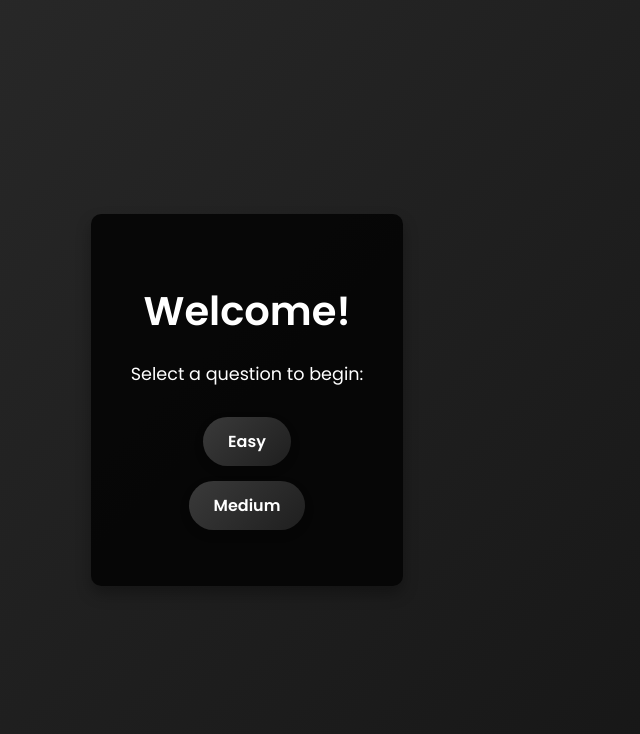
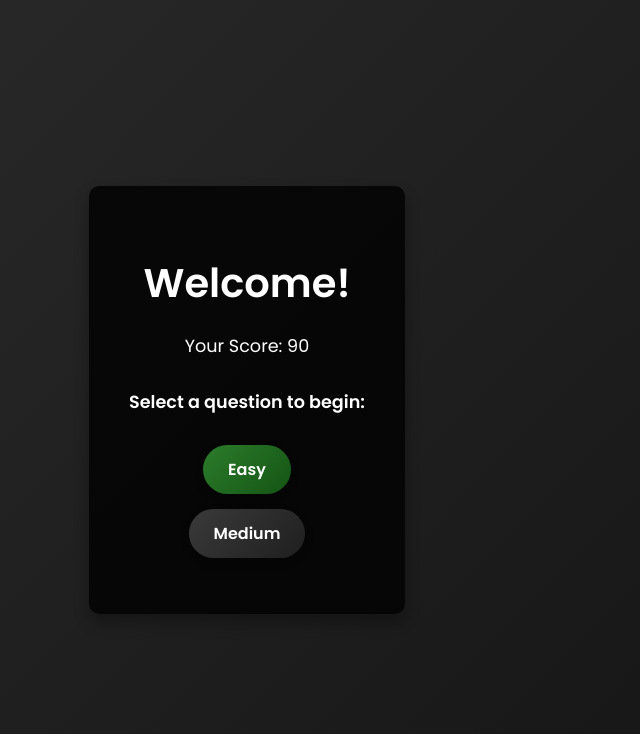
Before and after one commit to acmbpdc/yolo-estimation-stall, a Django app: page /quiz/welcome/ in a window 1280 px wide. Shown: the top 734 px of the page, without its empty margins (393-1033 px from the left). Run offline with Django 5.2, Linux system fonts and the light colour scheme; a user stored in the database is signed in; data comes from the database, SQL or seed files in the repository.

Commit message:
feat: added score display + highlight completed questions + added back btn

```diff
--- a/quizapp/templates/quiz_template.html
+++ b/quizapp/templates/quiz_template.html
@@ -69,11 +69,16 @@
         input[type="hidden"] {
             display: none; /* Keep hidden input invisible */
         }
+        .back-btn {
+            font-size: 4em;
+            text-decoration: none;
+        }
     </style>
 </head>
 <body>
     <div class="container">
         <h1>Quiz Question</h1>
+        <a class="back-btn" href="{% url 'welcome' %}" class="back-btn">🔙</a>
         <p>{{ question_text }}</p> <!-- Question from the backend -->
 
         <!-- Display error if any -->
--- a/quizapp/templates/welcome.html
+++ b/quizapp/templates/welcome.html
@@ -54,16 +54,26 @@
             background: linear-gradient(135deg, #444444, #292929);
             transform: translateY(-5px);
         }
+
+        .completed {
+            background: linear-gradient(135deg, #2c7c2c, #145414);
+        }
     </style>
 </head>
 <body>
     <div class="container">
         <h1>Welcome!</h1>
-        <p>Select a question to begin:</p>
+        <p>Your Score: {{score}}</p>
+        <p><strong>Select a question to begin:</strong></p>
         <ul>
             {% for question in questions %}
                 <li>
+                    {% if question.id in completed_question_ids %}
+                    <script> console.log(`{{completed_question_ids}}`);</script>
+                    <a href="{% url 'quiz_template' question.id %}" class="completed">
+                    {% else %}
                     <a href="{% url 'quiz_template' question.id %}">
+                    {% endif %}
                         {% if question.id == 1 %}
                             Easy
                         {% elif question.id == 2 %}
@@ -72,6 +82,7 @@
                             Question {{ question.id }}
                         {% endif %}
                     </a>
+
                 </li>
             {% endfor %}
         </ul>
--- a/quizapp/views.py
+++ b/quizapp/views.py
@@ -38,7 +38,22 @@ def login_view(request):
 @login_required
 def welcome_view(request):
     questions=Question.objects.all()
-    return render(request, 'welcome.html',{'questions':questions})
+    completed_question_ids = []
+
+    score = 0
+    for question in questions:
+        # Check for question completion
+        quiz_attempt = QuizAttempt.objects.filter(user=request.user, question=question)
+        if quiz_attempt.count() >= 2:
+            completed_question_ids.append(question.id)
+
+    score = UserProfile.objects.get(user=request.user).points
+
+    return render(
+        request,
+        'welcome.html',
+        {'questions': questions, 'completed_question_ids': completed_question_ids, 'score': score}
+    )
 
 questions = [
     {"type": "image", "text": "Upload an image containing a person", "correct_label": "person"},
```
Also changed, not shown: db.sqlite3.
